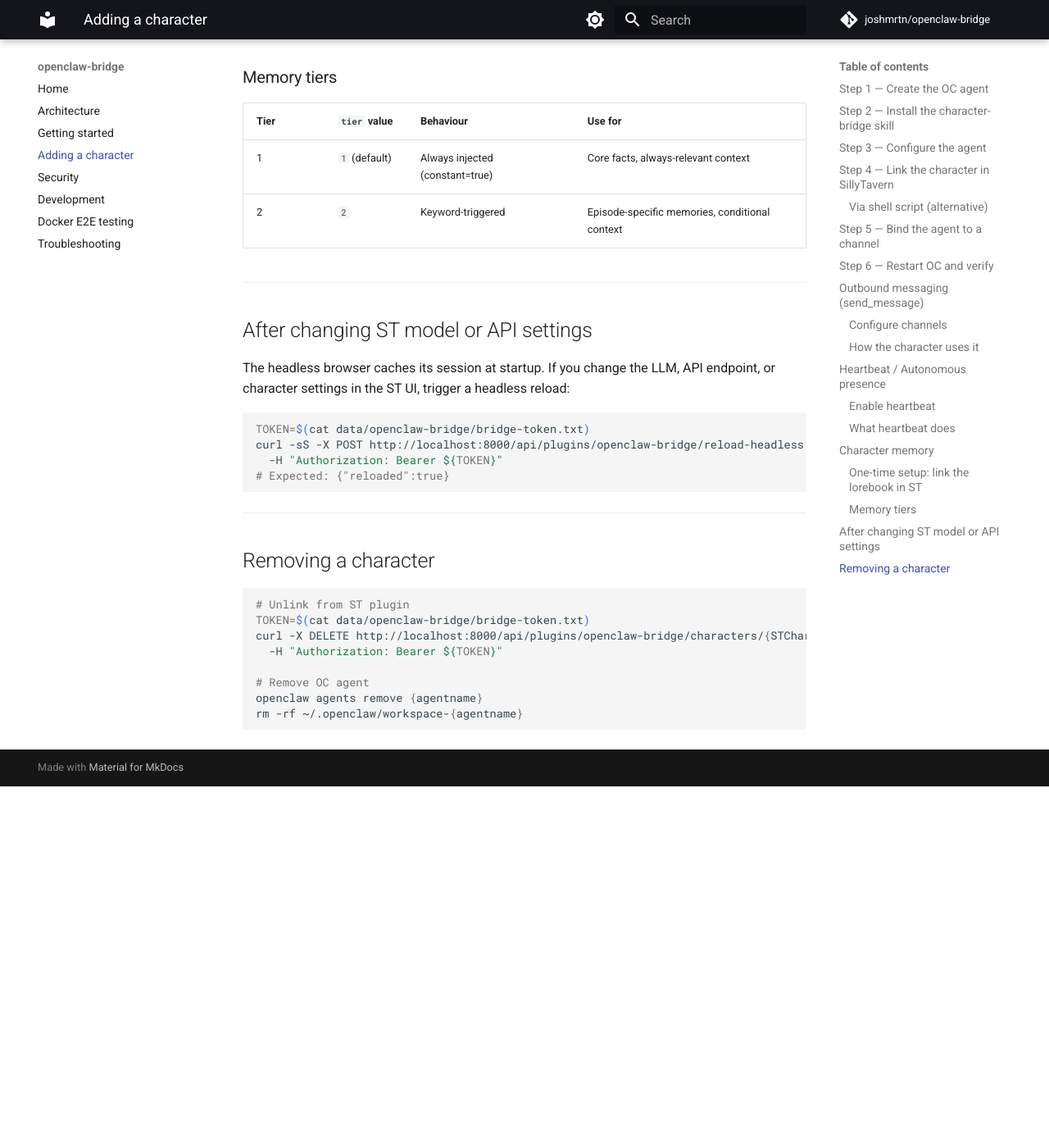
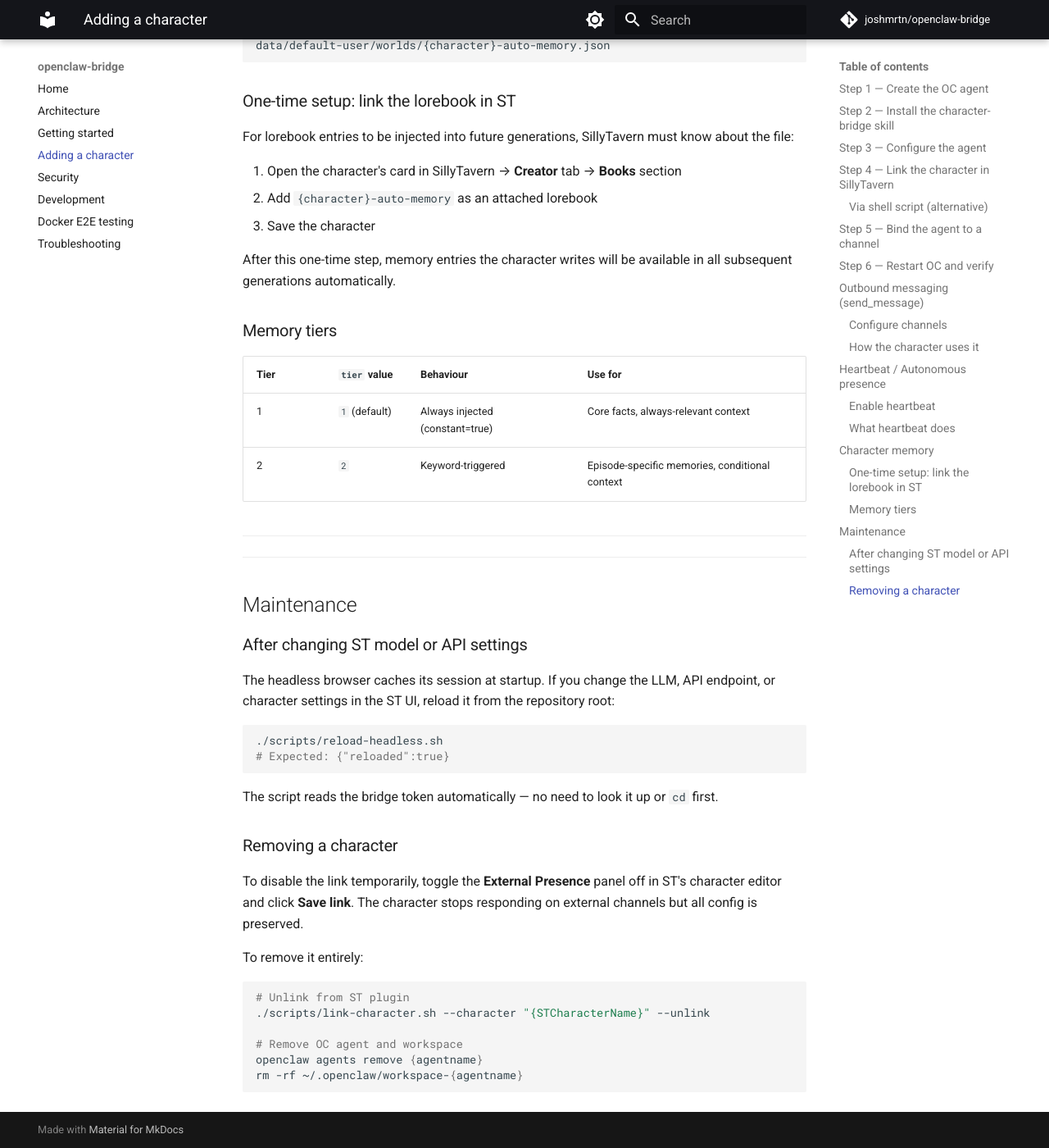
Before and after one commit to joshmrtn/openclaw-bridge, an MkDocs documentation site: the page built from docs/adding-a-character.md, in a window 1280 px wide and 1400 px high, scrolled down 6472 px. Shown: the whole window at 82% size. Built offline with MkDocs 1.6.1 and Material for MkDocs 9.7.7, drawn with Linux system fonts in a browser that asks for light colours; comment, search, counter and statistics services are not loaded; before the commit the page ends 7431 px from its top, so only the background shows below that; some of the changed text lies outside the part shown.

Commit message:
feat: script UX polish, shellcheck CI, reload-headless.sh, docs improvements (#113)
- scripts/reload-headless.sh: new script wrapping POST /reload-headless;
  reads token automatically from repo root, no cd required
- .github/workflows/ci.yml: add shellcheck to macOS-compat job (brew
  install + check all scripts); update bash -n list to include new script
- update.sh: fix SC2002 useless cat pipe; fix SC2012 ls-in-glob → find
- scripts/verify.sh: remove dead ENC_CHAR block (assigned, never used)
- migrations/0001_baseline.sh: rename data_dir → _data_dir (intentionally
  unused in no-op migration, suppress SC2034)
- docs/adding-a-character.md: Step 2 explains what the skill does; Step 3
  shows new entry in context of existing main agent; Maintenance section
  heading groups after-setup reference content; reload-headless section
  uses new script; Removing a character uses link-character.sh --unlink
  and notes the UI panel toggle as a lighter alternative
- docker/full/test-runner/full-e2e.test.js: add reload-headless endpoint
  describe block (tests POST /reload-headless + headless reconnect)

Co-authored-by: Claude Sonnet 4.6 <noreply@anthropic.com>

````diff
--- a/docs/adding-a-character.md
+++ b/docs/adding-a-character.md
@@ -23,25 +23,37 @@ cp -r /path/to/openclaw-bridge/skills/character-bridge \
   ~/.openclaw/workspace-{agentname}/skills/
 ```
 
+This skill defines how the agent hands off every inbound message to SillyTavern for generation and acts on any outbound actions ST returns. Without it the agent has no knowledge of the bridge.
+
 ---
 
 ## Step 3 — Configure the agent
 
-Add an entry to `~/.openclaw/openclaw.json` under `agents.list`:
+Add an entry to `~/.openclaw/openclaw.json` under `agents.list`. If you already have a `main` agent (most OC installs do), add the new entry directly below it:
 
 ```json
 {
-  "id": "{agentname}",
-  "name": "{Character Display Name}",
-  "workspace": "~/.openclaw/workspace-{agentname}",
-  "skills": ["character-bridge"],
-  "tools": {
-    "profile": "minimal",
-    "allow": ["read", "write"]
-  },
-  "env": {
-    "OPENCLAW_BRIDGE_URL": "http://localhost:8000",
-    "OPENCLAW_BRIDGE_TOKEN": "{token}"
+  "agents": {
+    "list": [
+      {
+        "id": "main",
+        "...": "your existing main agent config"
+      },
+      {
+        "id": "{agentname}",
+        "name": "{Character Display Name}",
+        "workspace": "~/.openclaw/workspace-{agentname}",
+        "skills": ["character-bridge"],
+        "tools": {
+          "profile": "minimal",
+          "allow": ["read", "write"]
+        },
+        "env": {
+          "OPENCLAW_BRIDGE_URL": "http://localhost:8000",
+          "OPENCLAW_BRIDGE_TOKEN": "{token}"
+        }
+      }
+    ]
   }
 }
 ```
@@ -260,28 +272,32 @@ After this one-time step, memory entries the character writes will be available
 
 ---
 
-## After changing ST model or API settings
+---
 
-The headless browser caches its session at startup. If you change the LLM, API endpoint, or character settings in the ST UI, trigger a headless reload:
+## Maintenance
+
+### After changing ST model or API settings
+
+The headless browser caches its session at startup. If you change the LLM, API endpoint, or character settings in the ST UI, reload it from the repository root:
 
 ```bash
-TOKEN=$(cat data/openclaw-bridge/bridge-token.txt)
-curl -sS -X POST http://localhost:8000/api/plugins/openclaw-bridge/reload-headless \
-  -H "Authorization: Bearer ${TOKEN}"
+./scripts/reload-headless.sh
 # Expected: {"reloaded":true}
 ```
 
----
+The script reads the bridge token automatically — no need to look it up or `cd` first.
 
-## Removing a character
+### Removing a character
+
+To disable the link temporarily, toggle the **External Presence** panel off in ST's character editor and click **Save link**. The character stops responding on external channels but all config is preserved.
+
+To remove it entirely:
 
 ```bash
 # Unlink from ST plugin
-TOKEN=$(cat data/openclaw-bridge/bridge-token.txt)
-curl -X DELETE http://localhost:8000/api/plugins/openclaw-bridge/characters/{STCharacterName}/link \
-  -H "Authorization: Bearer ${TOKEN}"
+./scripts/link-character.sh --character "{STCharacterName}" --unlink
 
-# Remove OC agent
+# Remove OC agent and workspace
 openclaw agents remove {agentname}
 rm -rf ~/.openclaw/workspace-{agentname}
 ```
````
Also changed, not shown: 6 other files.
